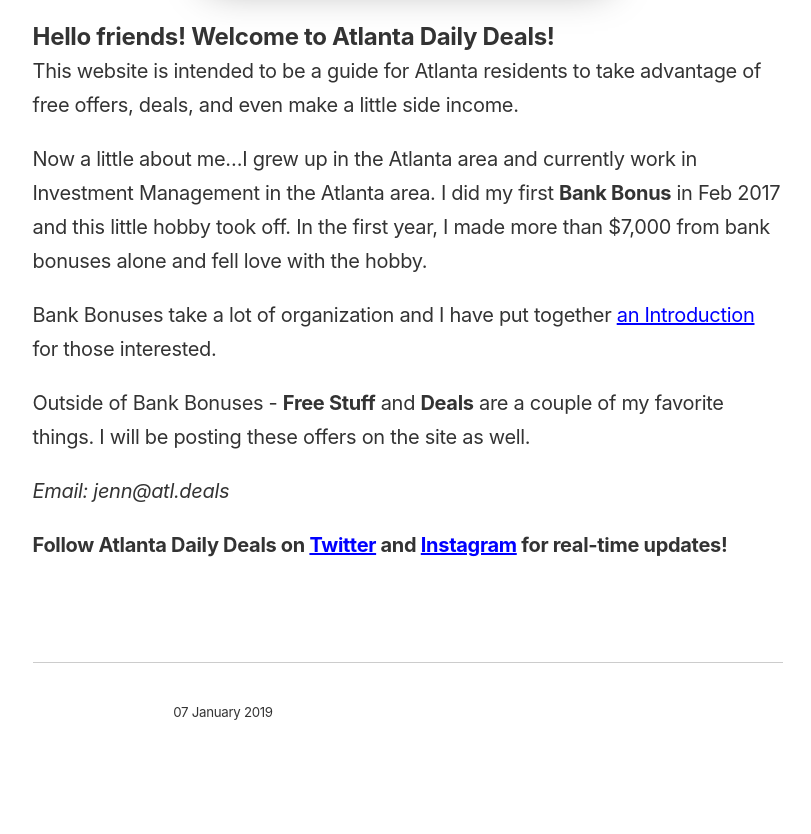
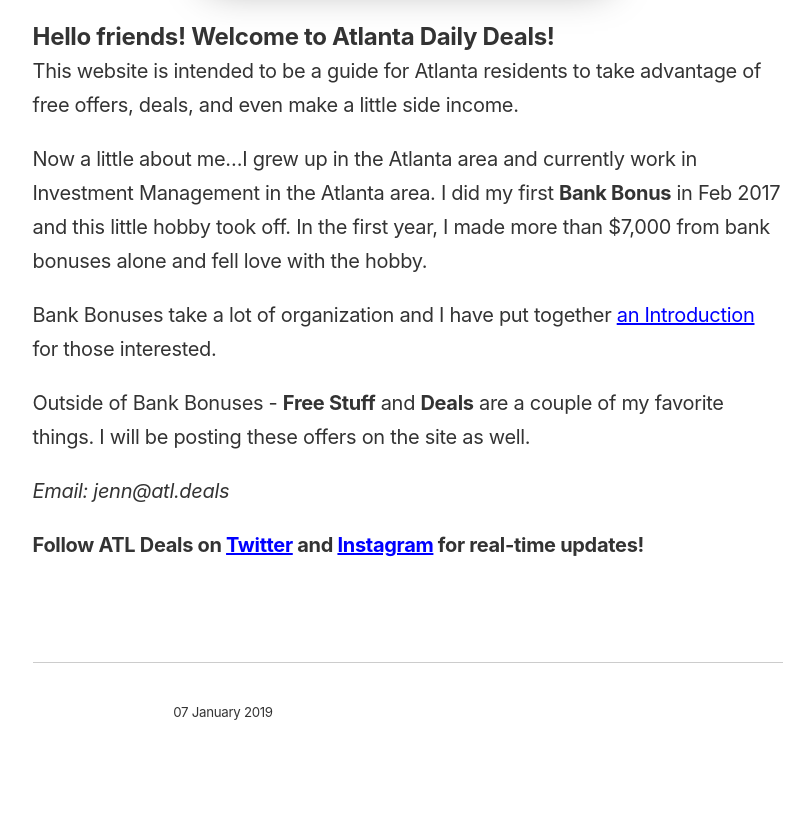
Before and after one commit to ohiosveryown/atldeals, a Jekyll site: the page built from _posts/2019-01-10-post-one.markdown, in a window 1280 px wide. Shown: the part 653-1487 px from the top of the page, without its empty margins (232-1043 px from the left). Built offline with Jekyll 4.4.1, drawn with Linux system fonts in a browser that asks for light colours.

Commit message:
Updated Post One

```diff
--- a/_posts/2019-01-10-post-one.markdown
+++ b/_posts/2019-01-10-post-one.markdown
@@ -23,5 +23,4 @@
 
 *Email: jenn@atl.deals*
 
-
-**Follow Atlanta Daily Deals on [Twitter](https://twitter.com/atl_dealss) and [Instagram](https://www.instagram.com/atl.deals/) for real-time updates!**
+**Follow ATL Deals on [Twitter](https://twitter.com/atl_dealss) and [Instagram](https://www.instagram.com/atl.deals/) for real-time updates!**
```
